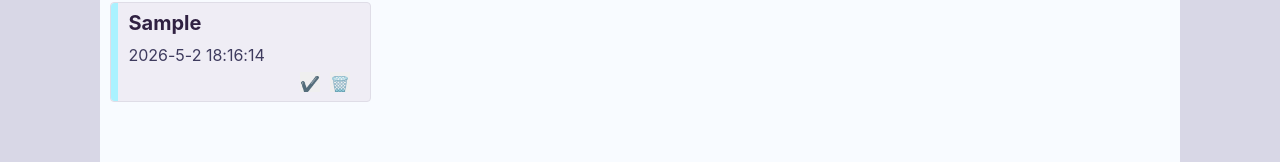
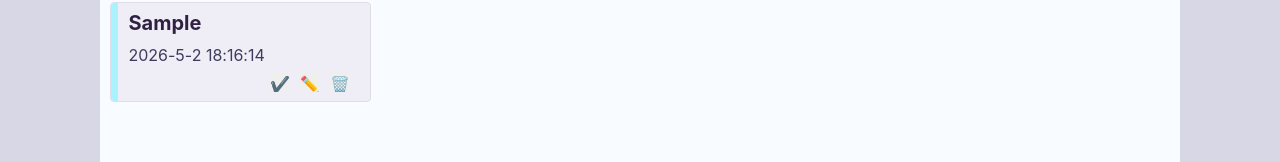
Before and after one commit to lb-gitcode/to-do, a React (Create React App) app: page / in a window 1280 px wide. Both pictures are taken after typing "Sample" into the empty fields and a click on the input "Add". Shown: the part 207-369 px from the top of the page. Built offline with nearby package versions, Linux system fonts and the light colour scheme.

Commit message:
Added edit button

```diff
--- a/src/App.js
+++ b/src/App.js
@@ -7,7 +7,6 @@ function reducer(tasks, action)
   switch (action.type)
   {
     case 'ADD':
-      let now = getCurrentTime();
       if (tasks !== null && tasks !== undefined)
       {
         let array = [...tasks];
@@ -51,6 +50,18 @@ function reducer(tasks, action)
         setArray(newArr, 'Tasks');
       }
       return newArr;
+    case 'EDIT':
+      let editTask = tasks.find(i => i.index === action.payload);
+      let editArr = [...tasks];
+      if (editTask !== undefined)
+      {
+        console.log('Heyyy');
+      }
+      else
+      {
+        console.log('There is an issue with this task.');
+      }
+      return editArr;
     case 'DELETE':
       let deleteTask = tasks.find(i => i.index === action.payload);
       if (deleteTask !== undefined)
@@ -139,6 +150,7 @@ function App() {
               time={link.time}
               taskProgress={link.progress}
               onChange={() => dispatch({type: 'CHANGE', payload: link.index, prog: link.progress})}
+              onEdit={() => dispatch({type: 'EDIT', payload: link.index})}
               onDelete={() => dispatch({type: 'DELETE', payload: link.index})}
             />
           ))}
--- a/src/components/ToDoTask.js
+++ b/src/components/ToDoTask.js
@@ -12,6 +12,7 @@ function ToDoTask(props)
         </div>
         <div className="task-btns">
           <input type='button' value='✔️' className="status-btn" onClick={props.onChange} />
+          <input type='button' value='✏️' className="edit-btn" onClick={props.onEdit} />
           <input type='button' value='🗑️' className="delete-btn" onClick={props.onDelete} />
         </div>
       </div>
--- a/src/css/index.css
+++ b/src/css/index.css
@@ -120,20 +120,20 @@ header h2 {
   margin-right: 20px;
 }
 
-.status-btn, .delete-btn {
+.status-btn, .delete-btn, .edit-btn {
   width: 20px;
   height: 20px;
 }
 
-.status-btn:hover, .delete-btn:hover {
+.status-btn:hover, .delete-btn:hover, .edit-btn:hover {
   transform: translateY(-3px);
 }
 
-.status-btn:active, .delete-btn:active {
+.status-btn:active, .delete-btn:active, .edit-btn:active {
   opacity: 70%;
 }
 
-.status-btn {
+.status-btn, .edit-btn {
   margin-right: 10px;
 }
 
```
